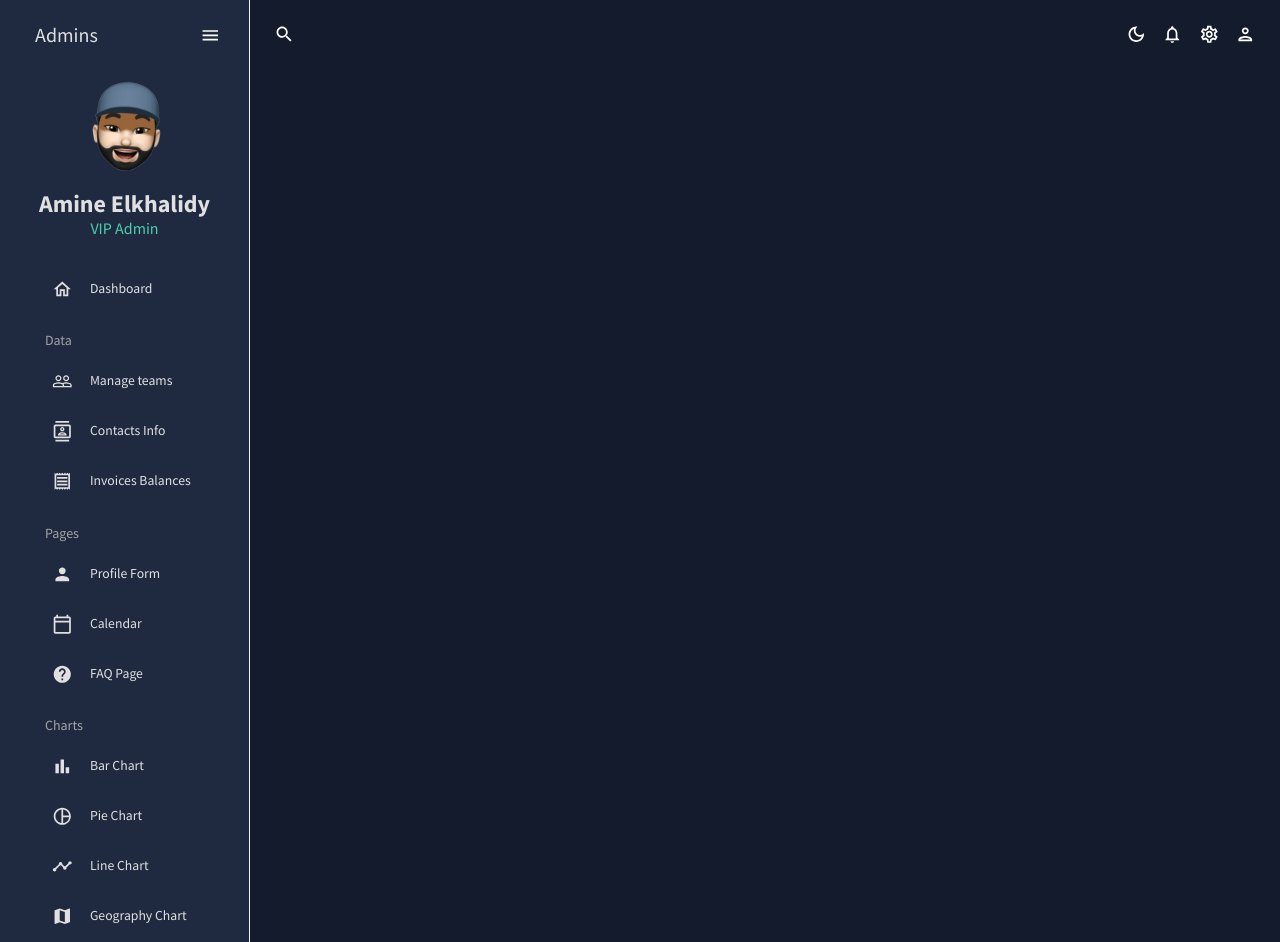
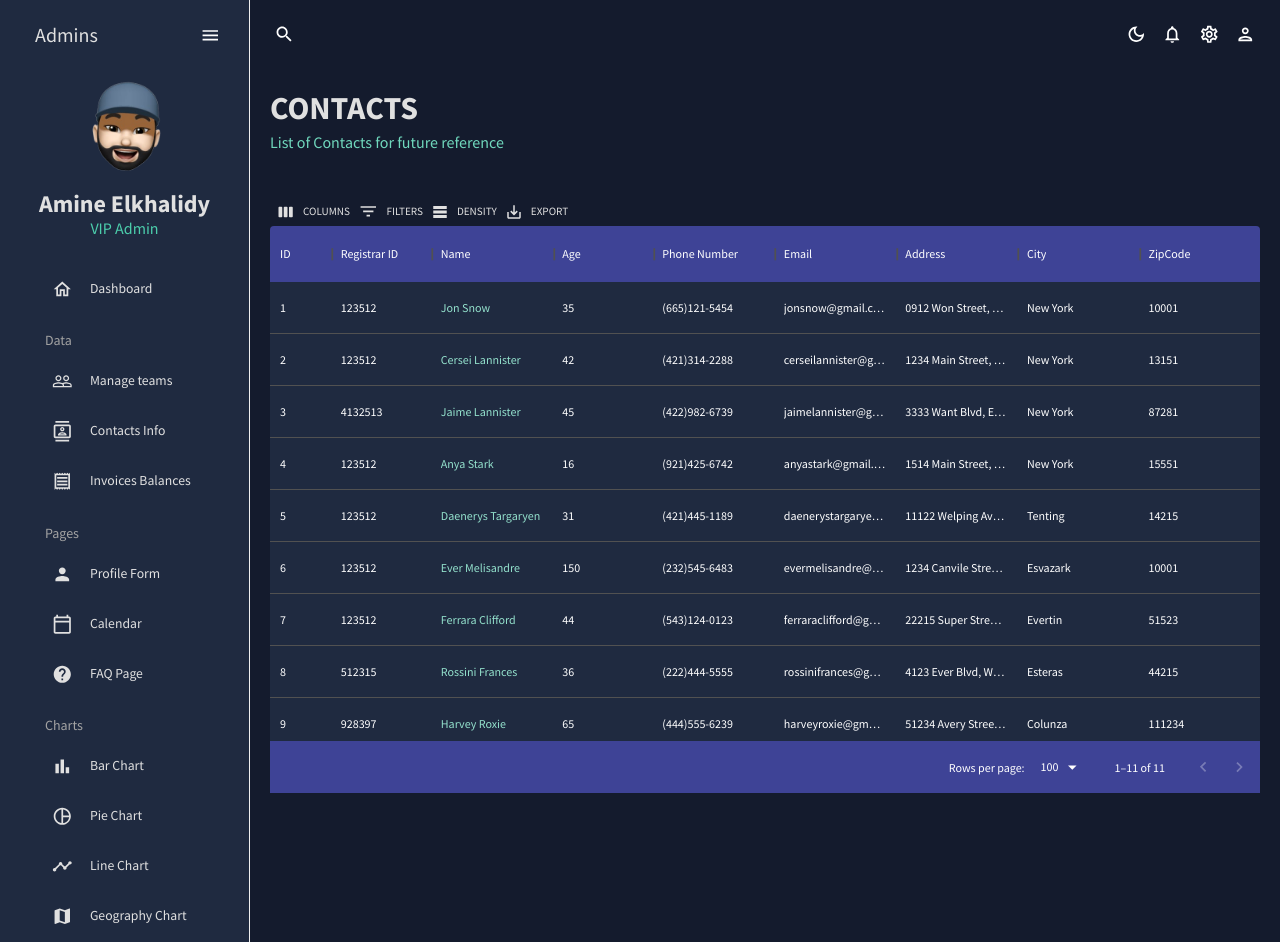
Before and after one commit to AmineElkhalidy/dashboard, a React (Vite) app: page /contacts in a window 1280 px wide. Built offline with nearby package versions, Linux system fonts and the light colour scheme.

Commit message:
Adding contacts...

```diff
--- a/src/App.jsx
+++ b/src/App.jsx
@@ -7,8 +7,8 @@
 import Login from "./scenes/auth/Login";
 import SideBar from "./scenes/global/Sidebar";
 import Team from "./scenes/team";
+import Contacts from "./scenes/contacts";
 // import Invoices from "./scenes/invoices";
-// import Contacts from "./scenes/contacts";
 // import Bar from "./scenes/bar";
 // import Form from "./scenes/form";
 // import Line from "./scenes/line";
@@ -34,7 +34,7 @@
               <Route path="/" element={<Dashboard />} />
               <Route path="/dashboard" element={<Dashboard />} />
               <Route path="/team" element={<Team />} />
-              {/* <Route path="/contacts" element={<Contacts />} /> */}
+              <Route path="/contacts" element={<Contacts />} />
               {/* <Route path="/invoices" element={<Invoices />} /> */}
               {/* <Route path="/form" element={<Form />} /> */}
               {/* <Route path="/bar" element={<Bar />} /> */}
--- /dev/null
+++ b/src/scenes/contacts/index.jsx
@@ -0,0 +1,115 @@
+import React from "react";
+
+// MUI
+import { Box, useTheme } from "@mui/material";
+
+// DataGrid
+import { DataGrid, GridToolbar } from "@mui/x-data-grid";
+
+// Tokens
+import { tokens } from "../../theme";
+
+// Mockdata
+import { mockDataContacts } from "../../data/mockData";
+
+// Header
+import Header from "../../components/Header";
+
+const Contacts = () => {
+  const theme = useTheme();
+  const colors = tokens(theme.palette.mode);
+
+  const columns = [
+    { field: "id", headerName: "ID", flex: 0.5 },
+    { field: "registrarId", headerName: "Registrar ID" },
+    {
+      field: "name",
+      headerName: "Name",
+      flex: 1,
+      cellClassName: "name-column--cell",
+    },
+    {
+      field: "age",
+      headerName: "Age",
+      type: "number",
+      headerAlign: "left",
+      align: "left",
+    },
+    {
+      field: "phone",
+      headerName: "Phone Number",
+      flex: 1,
+    },
+    {
+      field: "email",
+      headerName: "Email",
+      flex: 1,
+    },
+    {
+      field: "address",
+      headerName: "Address",
+      flex: 1,
+    },
+    {
+      field: "city",
+      headerName: "City",
+      flex: 1,
+    },
+    {
+      field: "zipCode",
+      headerName: "ZipCode",
+      flex: 1,
+    },
+  ];
+
+  return (
+    <Box m="20px">
+      <Header
+        title="CONTACTS"
+        subtitle="List of Contacts for future reference"
+      />
+
+      {/* DataGrid */}
+      <Box
+        mt="40px"
+        height="75vh"
+        sx={{
+          "& .MuiDataGrid-root": {
+            border: "none",
+          },
+          "& .MuiDataGrid-cell": {
+            borderBottom: "none",
+          },
+          "& .name-column--cell": {
+            color: colors.greenAccent[300],
+          },
+          "& .MuiDataGrid-columnHeaders": {
+            backgroundColor: colors.blueAccent[700],
+            borderBottom: "none",
+          },
+          "& .MuiDataGrid-virtualScroller": {
+            backgroundColor: colors.primary[400],
+          },
+          "& .MuiDataGrid-footerContainer": {
+            borderTop: "none",
+            backgroundColor: colors.blueAccent[700],
+          },
+          "& .MuiCheckbox-root": {
+            color: `${colors.greenAccent[200]} !important`,
+          },
+          "& .MuiDataGrid-toolbarContainer .MuiButton-text": {
+            color: `${colors.grey[100]} !important`,
+          },
+        }}
+      >
+        <DataGrid
+          rows={mockDataContacts}
+          columns={columns}
+          components={{ Toolbar: GridToolbar }}
+        />
+      </Box>
+    </Box>
+  );
+};
+
+export default Contacts;
```
